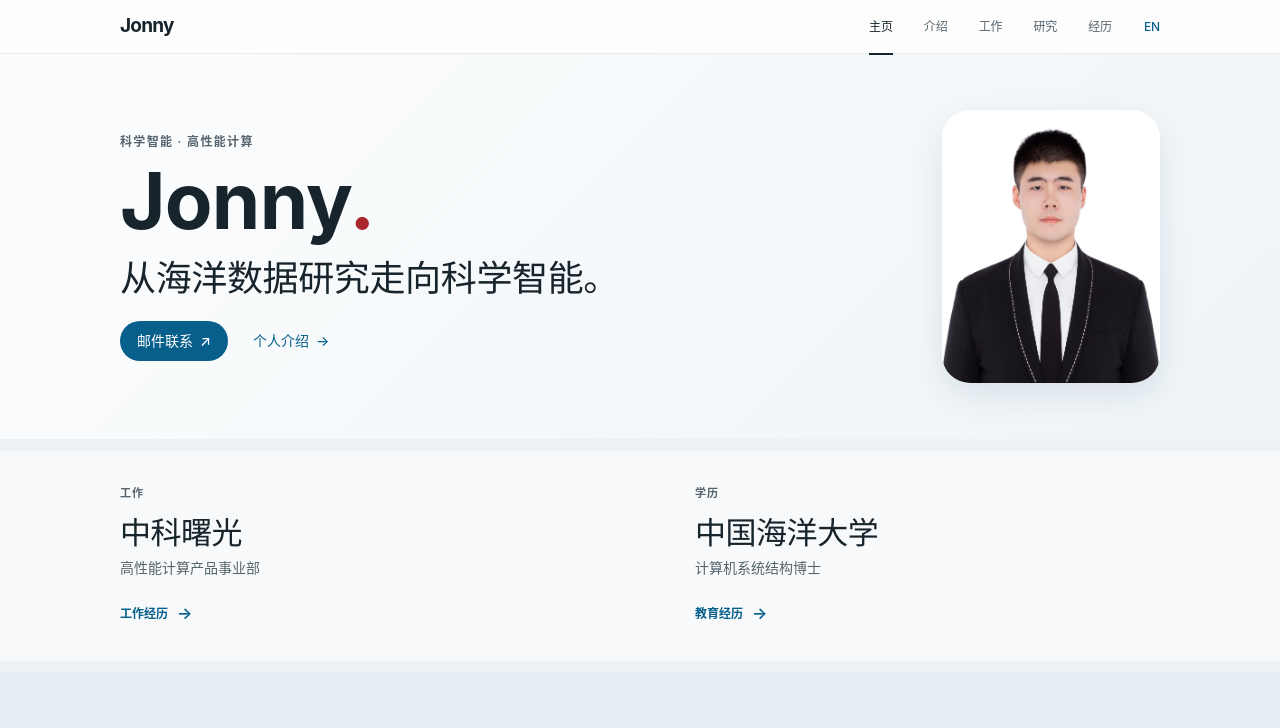
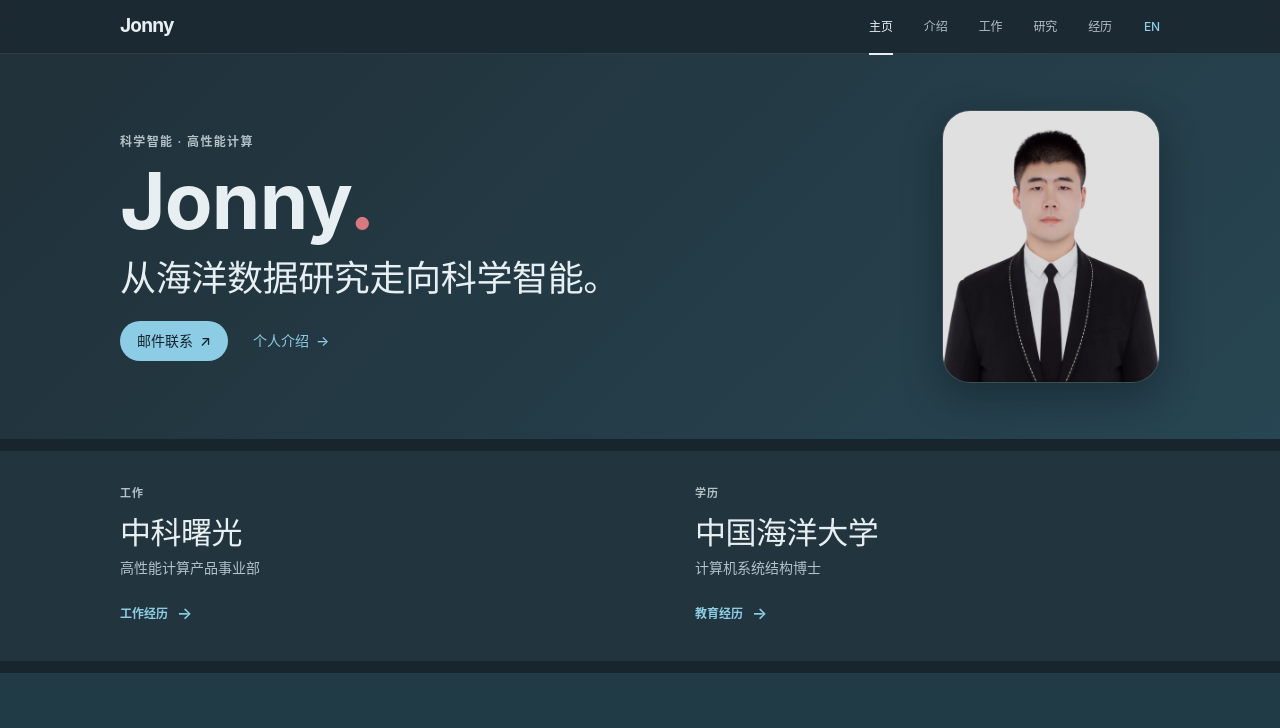
Before and after one commit to ZhaoZhongningOUC/zhaozhongningouc.github.io, a plain HTML site: page index.html in a window 1280 px wide. Shown: the top 728 px of the page. Drawn offline with Linux system fonts and the light colour scheme.

Commit message:
Switch site to deep ocean dark theme

```diff
--- a/assets/css/styles.css
+++ b/assets/css/styles.css
@@ -1,21 +1,26 @@
 :root {
-  --ink: #18242c;
-  --ink-secondary: #56646d;
-  --ink-tertiary: #64717a;
-  --line: #d2d2d7;
-  --line-soft: #e8e8ed;
-  --surface: #ffffff;
-  --surface-muted: #eef1f3;
-  --hero-start: #fbfcfd;
-  --hero-end: #eef4f7;
-  --panel-status: #f7f9fa;
-  --panel-blue: #e5eff3;
-  --panel-work: #dde8ec;
-  --panel-soft: #eef1f2;
-  --panel-warm: #f2eee7;
-  --blue: #075f8c;
-  --blue-hover: #064b70;
-  --brand-red: #a9272d;
+  --ink: #e8eff2;
+  --ink-secondary: #b4c1c8;
+  --ink-tertiary: #a4b5bd;
+  --line: #445761;
+  --line-soft: #34464f;
+  --surface: #22313a;
+  --surface-muted: #18252d;
+  --surface-raised: #2b3e48;
+  --hero-start: #21323b;
+  --hero-end: #274552;
+  --panel-status: #22343d;
+  --panel-blue: #203a46;
+  --panel-work: #29414b;
+  --panel-soft: #283942;
+  --panel-warm: #3a3632;
+  --blue: #8ccce4;
+  --blue-hover: #b9e6f4;
+  --brand-red: #d8787f;
+  --on-accent: #14232b;
+  --item-hover: #304852;
+  --header-bg: rgba(29, 43, 51, 0.9);
+  --shadow: rgba(7, 15, 20, 0.38);
   --container: 1040px;
   --reading: 740px;
   --header-height: 54px;
@@ -32,6 +37,7 @@
 }
 
 html {
+  color-scheme: dark;
   scroll-behavior: smooth;
   text-size-adjust: 100%;
 }
@@ -118,8 +124,8 @@ ul {
   left: 12px;
   padding: 9px 14px;
   border-radius: 8px;
-  background: var(--ink);
-  color: white;
+  background: var(--blue);
+  color: var(--on-accent);
   font-size: 13px;
   font-weight: 600;
   transform: translateY(-150%);
@@ -132,7 +138,7 @@ ul {
 
 :focus-visible {
   border-radius: 4px;
-  outline: 3px solid rgba(0, 102, 204, 0.35);
+  outline: 3px solid rgba(140, 204, 228, 0.62);
   outline-offset: 3px;
 }
 
@@ -141,8 +147,8 @@ ul {
   z-index: 100;
   top: 0;
   height: var(--header-height);
-  border-bottom: 1px solid rgba(0, 0, 0, 0.08);
-  background: rgba(255, 255, 255, 0.86);
+  border-bottom: 1px solid rgba(255, 255, 255, 0.09);
+  background: var(--header-bg);
   -webkit-backdrop-filter: saturate(180%) blur(18px);
   backdrop-filter: saturate(180%) blur(18px);
 }
@@ -342,7 +348,7 @@ html[lang="zh-CN"] .patent-row h3 {
   padding: 9px 17px;
   border-radius: 999px;
   background: var(--blue);
-  color: white;
+  color: var(--on-accent);
 }
 
 .primary-link:hover {
@@ -370,8 +376,9 @@ html[lang="zh-CN"] .patent-row h3 {
   width: 218px;
   aspect-ratio: 4 / 5;
   border-radius: 28px;
-  background: rgba(255, 255, 255, 0.72);
-  box-shadow: 0 12px 34px rgba(18, 48, 86, 0.1);
+  border: 1px solid rgba(255, 255, 255, 0.08);
+  background: var(--surface-raised);
+  box-shadow: 0 14px 38px var(--shadow);
   animation: fade-up 620ms 90ms both cubic-bezier(0.22, 1, 0.36, 1);
 }
 
@@ -380,6 +387,7 @@ html[lang="zh-CN"] .patent-row h3 {
   height: 100%;
   object-fit: cover;
   object-position: 50% 35%;
+  filter: brightness(0.88) saturate(0.92);
 }
 
 .home-status-item {
@@ -694,9 +702,9 @@ html[lang="zh-CN"] .home-feature-list strong {
   gap: 10px;
   margin-top: 22px;
   padding: 8px 15px;
-  border: 1px solid rgba(24, 36, 44, 0.18);
+  border: 1px solid #4b6570;
   border-radius: 999px;
-  background: rgba(255, 255, 255, 0.42);
+  background: #2b4652;
   color: var(--blue);
   cursor: pointer;
   font-size: 12px;
@@ -705,8 +713,8 @@ html[lang="zh-CN"] .home-feature-list strong {
 }
 
 .copy-button:hover {
-  border-color: rgba(7, 95, 140, 0.34);
-  background: rgba(255, 255, 255, 0.72);
+  border-color: rgba(140, 204, 228, 0.58);
+  background: var(--item-hover);
   color: var(--blue-hover);
 }
 
@@ -804,7 +812,7 @@ html[lang="zh-CN"] .bio-copy--brief > p {
 }
 
 .resume-section {
-  --item-bg: var(--surface-muted);
+  --item-bg: var(--surface-raised);
   display: grid;
   gap: 28px;
   grid-template-columns: 150px minmax(0, 1fr);
@@ -821,12 +829,12 @@ html[lang="zh-CN"] .bio-copy--brief > p {
 }
 
 .panel--blue {
-  --item-bg: rgba(255, 255, 255, 0.68);
+  --item-bg: #294954;
   background: var(--panel-blue);
 }
 
 .panel--soft {
-  --item-bg: rgba(255, 255, 255, 0.72);
+  --item-bg: #30434b;
   background: var(--panel-soft);
 }
 
@@ -1154,7 +1162,7 @@ html[lang="zh-CN"] .bio-copy--brief > p {
 }
 
 .publication-row:hover {
-  background: rgba(255, 255, 255, 0.75);
+  background: var(--item-hover);
   color: var(--blue);
 }
 
@@ -1266,7 +1274,7 @@ html[lang="zh-CN"] .bio-copy--brief > p {
 }
 
 .featured-award--primary {
-  background: #e3efff;
+  background: #294b5b;
   box-shadow: none;
 }
 
@@ -1430,8 +1438,8 @@ html[lang="zh-CN"] .bio-copy--brief > p {
     padding: 10px 18px;
     border: 1px solid var(--line-soft);
     border-radius: 18px;
-    background: rgba(255, 255, 255, 0.98);
-    box-shadow: 0 18px 55px rgba(0, 0, 0, 0.12);
+    background: rgba(34, 49, 58, 0.98);
+    box-shadow: 0 18px 55px var(--shadow);
   }
 
   .js .nav-menu.is-open {
--- a/index.html
+++ b/index.html
@@ -5,7 +5,7 @@
     <meta name="viewport" content="width=device-width, initial-scale=1">
     <meta name="description" content="目前就职于中科曙光高性能计算产品事业部，博士毕业于中国海洋大学。">
     <meta name="author" content="Jonny">
-    <meta name="theme-color" content="#eef1f3">
+    <meta name="theme-color" content="#18252d">
     <title>Jonny｜个人主页</title>
     <link rel="canonical" href="https://zhaozhongningouc.github.io/">
     <link rel="alternate" hreflang="en" href="https://zhaozhongningouc.github.io/en/">
@@ -17,7 +17,7 @@
     <meta property="og:url" content="https://zhaozhongningouc.github.io/">
     <meta property="og:title" content="Jonny｜个人主页">
     <meta property="og:description" content="目前就职于中科曙光高性能计算产品事业部，博士毕业于中国海洋大学。">
-    <meta property="og:image" content="https://zhaozhongningouc.github.io/assets/images/og-v4.png">
+    <meta property="og:image" content="https://zhaozhongningouc.github.io/assets/images/og-v5.png">
     <meta property="og:image:width" content="1200">
     <meta property="og:image:height" content="630">
     <meta property="og:locale" content="zh_CN">
@@ -25,7 +25,7 @@
     <meta name="twitter:card" content="summary_large_image">
     <meta name="twitter:title" content="Jonny｜个人主页">
     <meta name="twitter:description" content="目前就职于中科曙光高性能计算产品事业部，博士毕业于中国海洋大学。">
-    <meta name="twitter:image" content="https://zhaozhongningouc.github.io/assets/images/og-v4.png">
+    <meta name="twitter:image" content="https://zhaozhongningouc.github.io/assets/images/og-v5.png">
     <script type="application/ld+json">{"@context":"https://schema.org","@type":"Person","name":"Jonny","url":"https://zhaozhongningouc.github.io/","image":"https://zhaozhongningouc.github.io/assets/images/portrait.jpg","worksFor":{"@type":"Organization","name":"中科曙光","department":{"@type":"Organization","name":"高性能计算产品事业部"}},"alumniOf":{"@type":"CollegeOrUniversity","name":"中国海洋大学"},"sameAs":["https://github.com/ZhaoZhongningOUC"]}</script>
     <script defer src="/assets/js/main.js"></script>
   </head>
--- a/scripts/build-pages.mjs
+++ b/scripts/build-pages.mjs
@@ -630,7 +630,7 @@ const documentTemplate = (page, lang, body) => {
     <meta name="viewport" content="width=device-width, initial-scale=1">
     <meta name="description" content="${escapeHtml(description)}">
     <meta name="author" content="Jonny">
-    <meta name="theme-color" content="#eef1f3">
+    <meta name="theme-color" content="#18252d">
     <title>${escapeHtml(title)}</title>
     <link rel="canonical" href="${canonical}">
     <link rel="alternate" hreflang="en" href="${siteOrigin}${pagePath(page, "en")}">
@@ -642,7 +642,7 @@ const documentTemplate = (page, lang, body) => {
     <meta property="og:url" content="${canonical}">
     <meta property="og:title" content="${escapeHtml(title)}">
     <meta property="og:description" content="${escapeHtml(description)}">
-    <meta property="og:image" content="${siteOrigin}/assets/images/og-v4.png">
+    <meta property="og:image" content="${siteOrigin}/assets/images/og-v5.png">
     <meta property="og:image:width" content="1200">
     <meta property="og:image:height" content="630">
     <meta property="og:locale" content="${lang === "en" ? "en_US" : "zh_CN"}">
@@ -650,7 +650,7 @@ const documentTemplate = (page, lang, body) => {
     <meta name="twitter:card" content="summary_large_image">
     <meta name="twitter:title" content="${escapeHtml(title)}">
     <meta name="twitter:description" content="${escapeHtml(description)}">
-    <meta name="twitter:image" content="${siteOrigin}/assets/images/og-v4.png">
+    <meta name="twitter:image" content="${siteOrigin}/assets/images/og-v5.png">
     <script type="application/ld+json">${structuredData(page, lang, canonical)}</script>
     <script defer src="/assets/js/main.js"></script>
   </head>
```
Also changed, not shown: about/index.html (+3 -3 lines), en/about/index.html (+3 -3 lines), en/experience/index.html (+3 -3 lines), en/index.html (+3 -3 lines), en/research/index.html (+3 -3 lines), en/work/index.html (+3 -3 lines), experience/index.html (+3 -3 lines), research/index.html (+3 -3 lines), work/index.html (+3 -3 lines), assets/images/og-v5.png (added), 1 other file.
